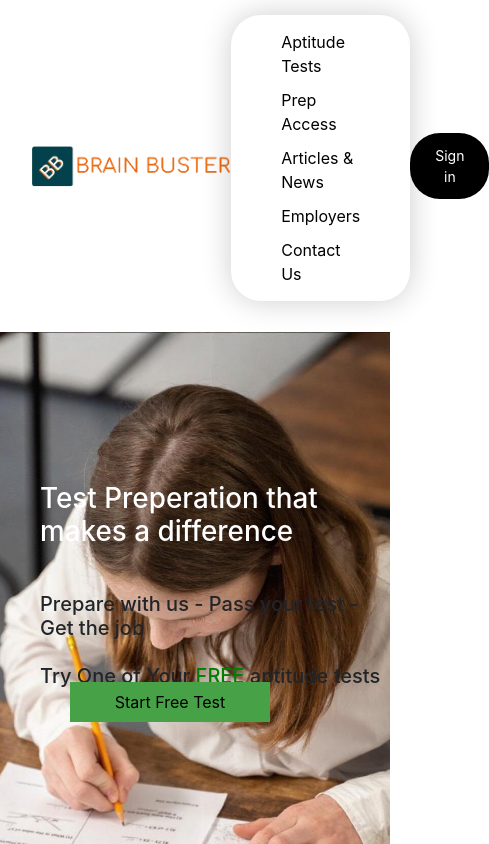
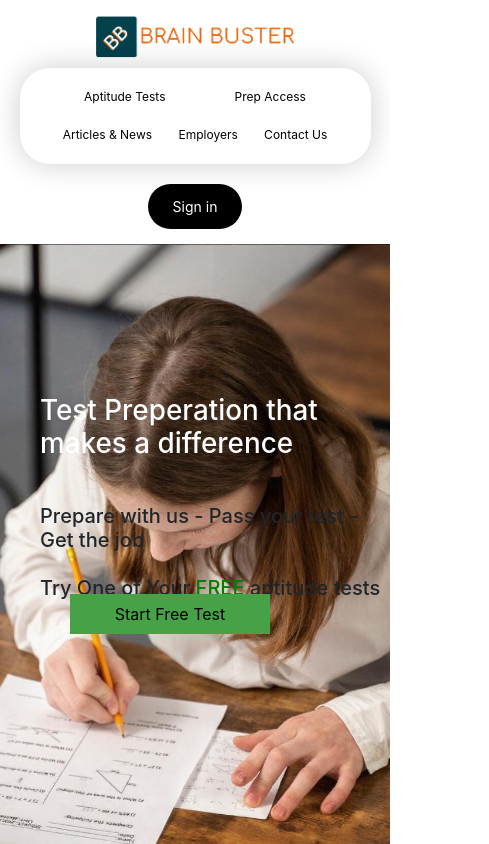
Before and after one commit to Vikas2604/brain-buster, a React (Create React App) app: page / in a window 390 px wide. Shown: the top 844 px of the page, 489 px wide, since content can reach past the window. Built offline with nearby package versions, Linux system fonts and the light colour scheme.

Commit message:
Update NavBar.module.css

```diff
--- a/src/components/css/NavBar.module.css
+++ b/src/components/css/NavBar.module.css
@@ -1,38 +1,43 @@
-.navigationBar{
+.navigationBar {
   max-width: 100%;
   display: flex;
   justify-content: space-between;
   align-items: center;
   padding: 15px 8%;
-  /* background-color: rgb(117, 147, 172); */
+  flex-wrap: wrap;
 }
-.navigationBar ul{
+
+.navigationBar ul {
   padding: 10px 30px;
   border-radius: 30px;
   box-shadow: 0 0 30px 0 rgba(0, 0, 0, 0.2);
   background-color: #fff;
+  display: flex;
+  justify-content: center;
+  flex-wrap: wrap;
+  margin: 10px 0;
 }
-.navigationBar ul li{
+
+.navigationBar ul li {
   display: inline-block;
   padding: 5px 10px;
   margin: 0 10px;
   color: #000;
+  font-size: 14px;
 }
 
-.navigationBar button{
+.navigationBar button {
   background-color: #000;
   color: #fff;
   padding: 12px 25px;
-    border: 0;
+  border: none;
   outline: 0;
   border-radius: 30px;
   font-size: 14px;
   cursor: pointer;
 }
 
-
 /* Popup */
-
 .popupOverlay {
   position: fixed;
   top: 0;
@@ -137,3 +142,39 @@ input {
 .toggleText span:hover {
   text-decoration: underline;
 }
+
+/* Responsive Design */
+@media (max-width: 768px) {
+  .navigationBar {
+    padding: 15px 5%;
+    flex-direction: column;
+  }
+
+  .navigationBar ul {
+    width: 100%;
+    justify-content: space-around;
+  }
+
+  .navigationBar ul li {
+    margin: 5px 0;
+  }
+
+  .navigationBar button {
+    margin-top: 10px;
+  }
+
+  .popupContent {
+    width: 90%;
+    max-width: 320px;
+  }
+}
+
+@media (max-width: 480px) {
+  .navigationBar ul li {
+    font-size: 12px;
+  }
+
+  .submitButton {
+    padding: 8px 16px;
+  }
+}
```
Lines whose indentation alone changed are shown as unchanged.
